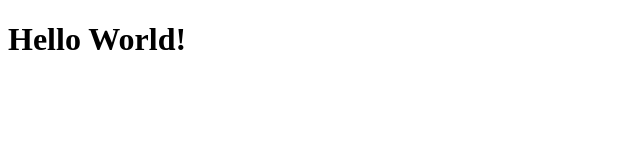
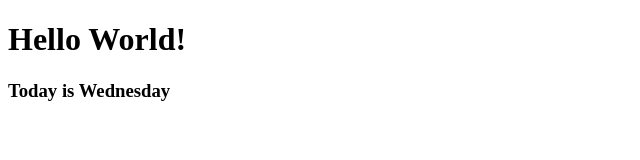
Before and after one commit to prelesnik/new-project, a plain HTML site: page index.html in a window 1280 px wide. Shown: the whole page, without its empty margins (0-640 px from the left). Drawn offline with Linux system fonts and the light colour scheme.

Commit message:
added a sub-heading

```diff
--- a/index.html
+++ b/index.html
@@ -9,5 +9,6 @@
 </head>
 <body>
     <h1>Hello World!</h1>
+<h3>Today is Wednesday</h3>
 </body>
 </html>
```
